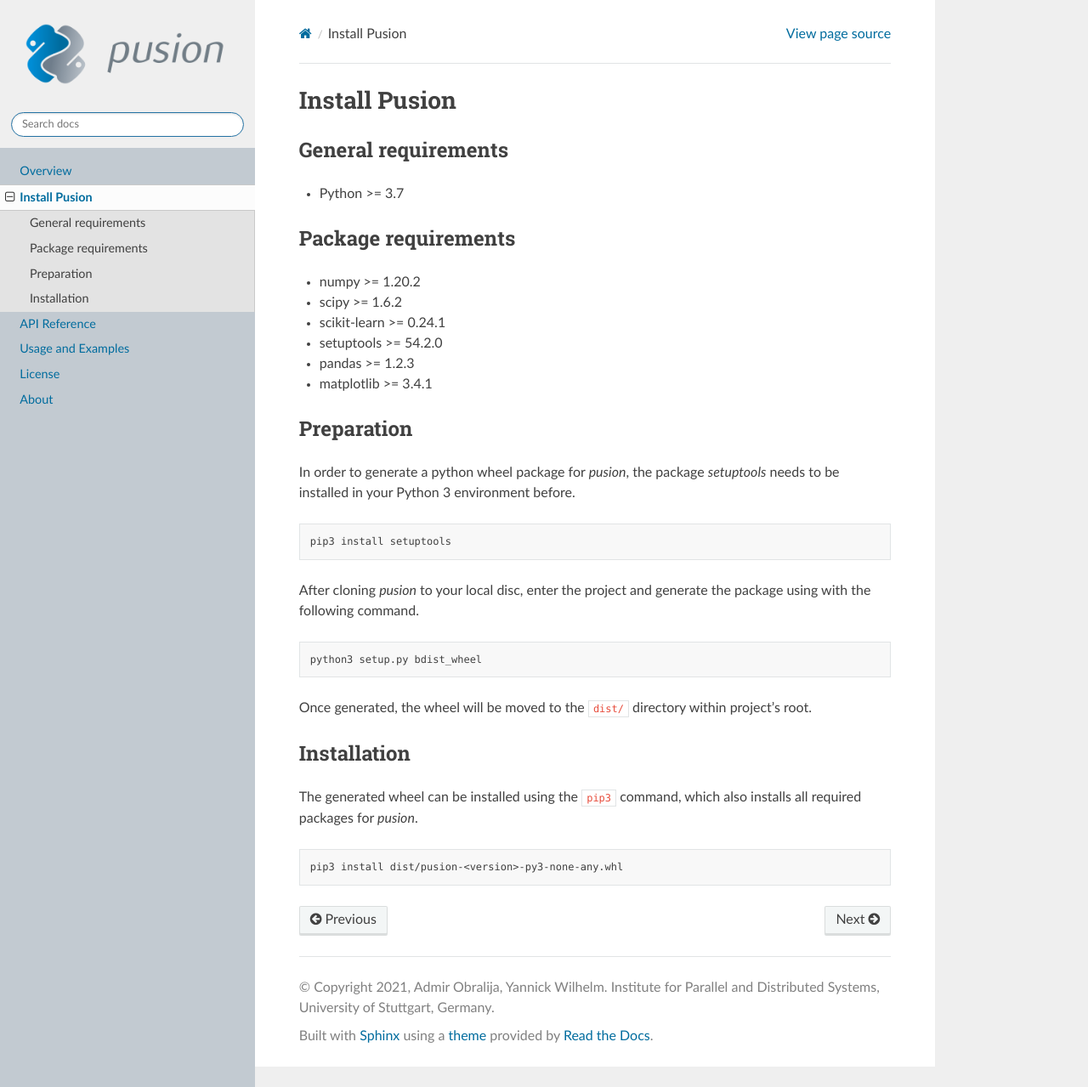
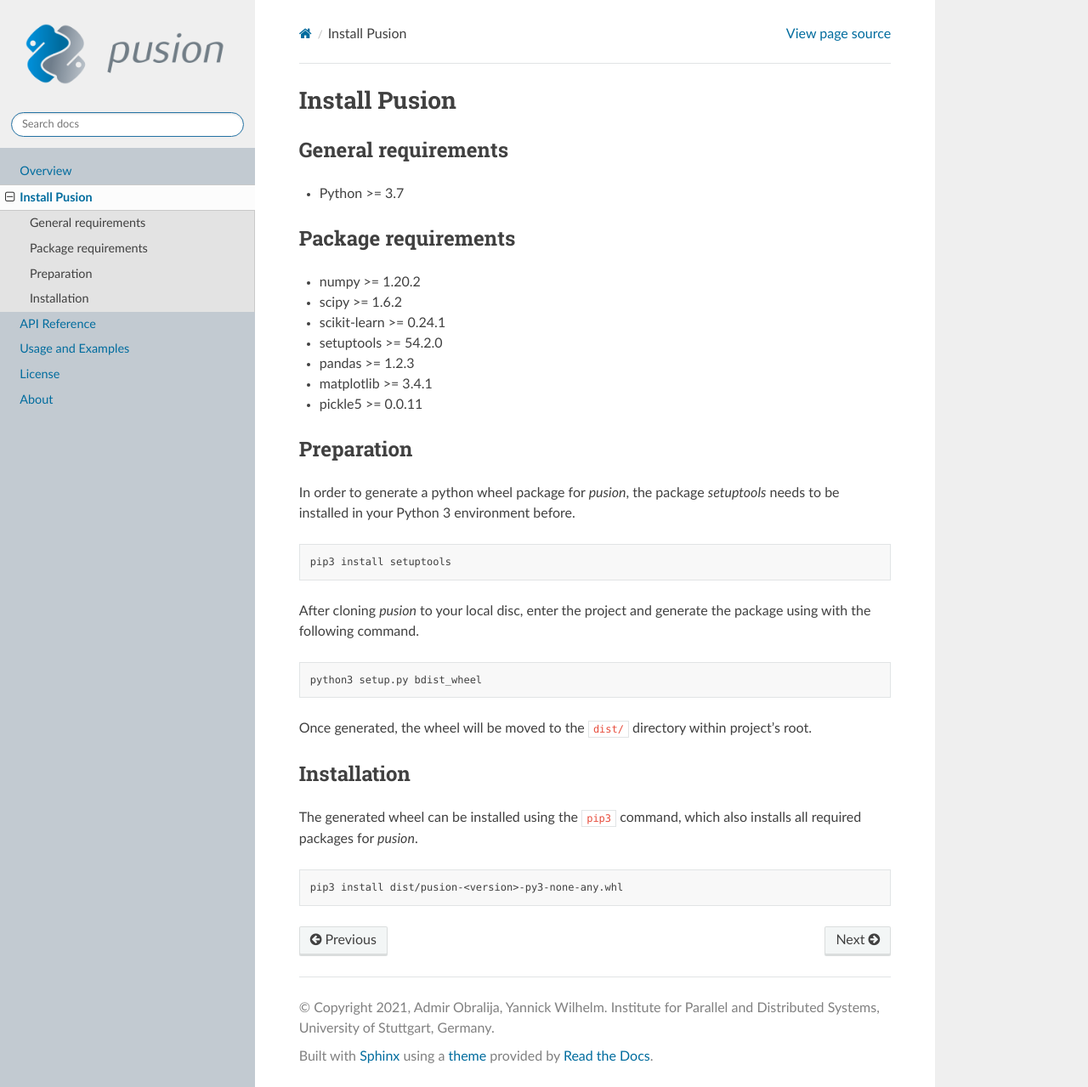
Before and after one commit to IPVS-AS/pusion, a Sphinx documentation site: the page built from docs/source/install.rst, in a window 1280 px wide and 1279 px high. Shown: the whole window at 85% size. Built offline with Sphinx 7.4.7 and the Read the Docs theme 2.0.0, drawn with Linux system fonts in a browser that asks for light colours.

Commit message:
Add pickle5 to requirements.

```diff
--- a/docs/source/install.rst
+++ b/docs/source/install.rst
@@ -13,6 +13,7 @@
 - setuptools >= 54.2.0
 - pandas >= 1.2.3
 - matplotlib >= 3.4.1
+- pickle5 >= 0.0.11
 
 Preparation
 -----------
```
